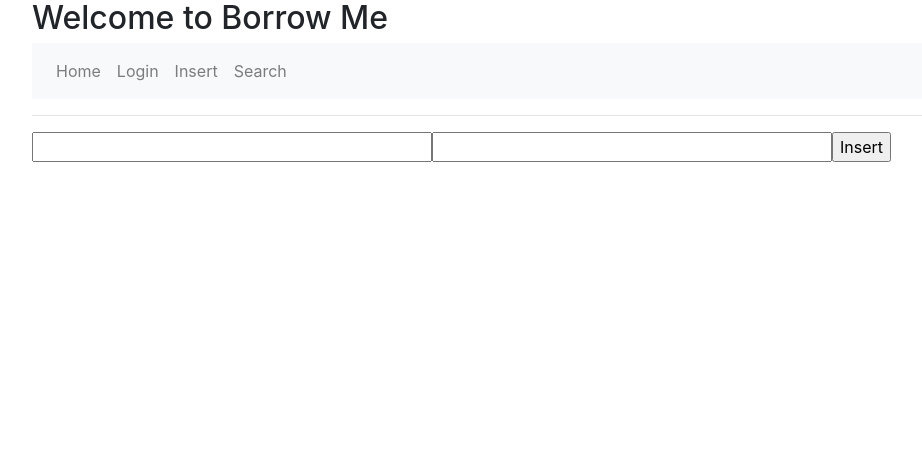
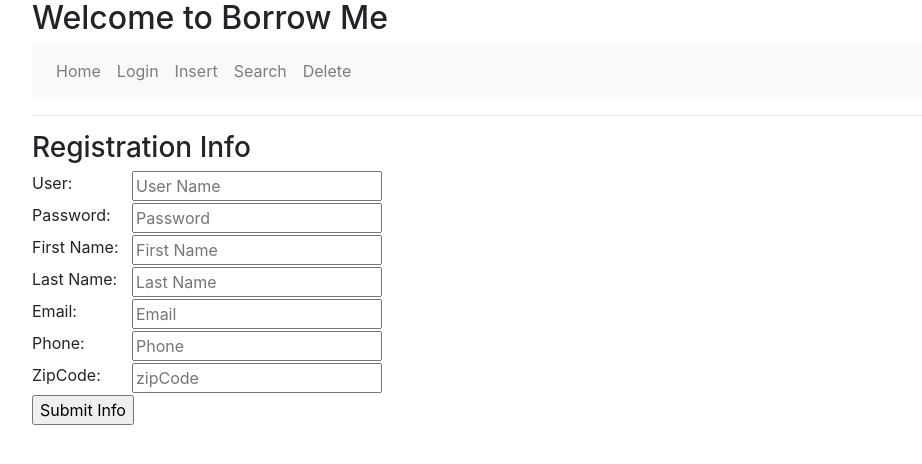
Before and after one commit to shikhar4/CS411_Project, a React (Create React App) app in the folder client/: page /insert in a window 1280 px wide. Shown: the top 464 px of the page, without its empty margins (53-975 px from the left). Built offline with nearby package versions, Linux system fonts and the light colour scheme.

Commit message:
insert delete functions

```diff
--- a/client/src/App.css
+++ b/client/src/App.css
@@ -4,10 +4,6 @@
   position: relative; left:-9px;
 }
 .Login_Page form {
-  /* margin-left: auto;
-  margin-right: auto;
-
-  max-width: 320px; */
   margin: 0;
   position: absolute;
   top: 50%;
@@ -16,6 +12,24 @@
   transform: translate(-50%, -50%)
 }
 
+.InputLabels{
+  display: inline-block;
+  float: left;
+  clear: left;
+  width: 100px;
+  text-align: left;
+}
+
+.submitInfoButton {
+  /* display: inline-block; */
+  float: left;
+  clear:left;
+
+}
+
 .Input{
-  width:400px;
+  width:250px;
+  float: left;
+  text-align:left;
+
 }
--- a/client/src/App.js
+++ b/client/src/App.js
@@ -8,6 +8,7 @@ import Home from './Home';
 import Login from './Login';
 import Insert from './Insert';
 import Search from './search';
+import Delete from './Delete';
 
 
 import ReactDOM from 'react-dom';
@@ -26,6 +27,7 @@ class App extends Component {
             <li><Link to={'/login'} className="nav-link">Login</Link></li>
             <li><Link to={'/insert'} className="nav-link">Insert</Link></li>
             <li><Link to={'/search'} className="nav-link">Search</Link></li>
+            <li><Link to={'/delete'} className="nav-link">Delete</Link></li>
           </ul>
           </nav>
           <hr />
@@ -34,6 +36,7 @@ class App extends Component {
               <Route path='/login' component={Login} />
               <Route path='/insert' component={Insert} />
               <Route path='/search' component={Search} />
+              <Route path='/Delete' component={Delete} />
           </Switch>
         </div>
       </Router>
--- /dev/null
+++ b/client/src/Delete.js
@@ -0,0 +1,45 @@
+import React, { Component } from 'react';
+import Axios from 'axios'
+
+class Delete extends Component{
+    constructor(props){
+        super(props)
+        this.state = {
+            userName : '',
+            productName:''
+        };
+        this.handleChange_userName = this.handleChange_userName.bind(this);
+        this.handleChange_productName = this.handleChange_productName.bind(this);
+
+        this.deleteEntry = this.deleteEntry.bind(this)
+    }
+
+    deleteEntry(){
+        Axios.post('http://localhost:3001/api/delete',
+        {user:this.state.userName, product:this.state.productName}).then(()=>{
+          alert('successful delete')
+        })
+        this.setState({ userName: ''});
+        this.setState({ productName: ''});
+    }
+
+    render(){
+        return(
+            <>
+            <h3>Delete Product</h3>
+            <label className = "InputLabels">User Name:</label><input type="text"  value = {this.state.userName} onChange={this.handleChange_userName} class = "Input" placeholder = "User Name" />
+            <label className = "InputLabels">Product:</label><input type="text"  value = {this.state.productName} onChange={this.handleChange_productName} class = "Input" placeholder = "Produt Name" />
+
+            <button className = "submitInfoButton" onClick={this.deleteEntry}>Delete Product</button>
+            </>
+        )
+    }
+
+    handleChange_userName(evt) {
+        this.setState({ userName: evt.target.value});
+     };
+     handleChange_productName(evt) {
+        this.setState({ productName: evt.target.value});
+     };
+}
+export default Delete;
--- a/client/src/Insert.js
+++ b/client/src/Insert.js
@@ -8,28 +8,57 @@ class Insert extends Component {
         super(props);
         this.state = {
             userId:'',
-            password:''
+            password:'',
+            firstName:'',
+            lastName:'',
+            email: '',
+            phoneNumber:'',
+            zipCode:''
         };
        this.handleChange_userid = this.handleChange_userid.bind(this);
        this.handleChange_password = this.handleChange_password.bind(this);
+       this.handleChange_firstName = this.handleChange_firstName.bind(this);
+       this.handleChange_lastName = this.handleChange_lastName.bind(this);
+       this.handleChange_email= this.handleChange_email.bind(this);
+       this.handleChange_phoneNumber= this.handleChange_phoneNumber.bind(this);
+       this.handleChange_zipCode= this.handleChange_zipCode.bind(this);
+
+
        this.submitUserId = this.submitUserId.bind(this);
     };
      submitUserId() {
         Axios.post('http://localhost:3001/api/insert',
-        {email:this.state.userId,password:this.state.password}).then(()=>{
+        {UserName:this.state.userId, password:this.state.password, FirstName:this.state.firstName, LastName:this.state.lastName, Email:this.state.email,
+        Phone:this.state.phoneNumber, Zip:this.state.zipCode}).then(()=>{
           alert('successful insert')
         })
+        this.setState({ userId: ''});
+        this.setState({ password: ''});
+        this.setState({ firstName: ''});
+        this.setState({ lastName: ''});
+        this.setState({ email: ''});
+        this.setState({ phoneNumber: ''});
+        this.setState({ zipCode: ''});
     }
 
   render() {
     return (
-<div>
-  <input type="text"  value = {this.state.userId} onChange={this.handleChange_userid} class = "Input" name="User's Item" placeholder={this.state.userId} aria-label="Recipient's username" />
-  <input type="text"  value = {this.state.password} onChange={this.handleChange_password} class = "Input" name="User's Item" placeholder={this.state.userId} aria-label="Recipient's username" />
-<button onClick={this.submitUserId}>Insert</button>
-</div>
+      <>
+      <h3>Registration Info</h3>
+      <div>
+        <label className = "InputLabels">User: </label><input type="text"  value = {this.state.userId} onChange={this.handleChange_userid} class = "Input" placeholder="User Name" />
+        <label className = "InputLabels">Password:</label><input type="password"  value = {this.state.password} onChange={this.handleChange_password} class = "Input" placeholder = "Password" />
+        <label className = "InputLabels">First Name:</label><input type="text"  value = {this.state.firstName} onChange={this.handleChange_firstName} class = "Input" placeholder = "First Name" />
+        <label className = "InputLabels">Last Name:</label><input type="text"  value = {this.state.lastName} onChange={this.handleChange_lastName} class = "Input" placeholder = "Last Name" />
+        <label className = "InputLabels">Email:</label><input type="text"  value = {this.state.email} onChange={this.handleChange_email} class = "Input" placeholder = "Email" />
+        <label className = "InputLabels">Phone:</label><input type="text"  value = {this.state.phoneNumber} onChange={this.handleChange_phoneNumber} class = "Input" placeholder = "Phone" />
+        <label className = "InputLabels">ZipCode:</label><input type="text"  value = {this.state.zipCode} onChange={this.handleChange_zipCode} class = "Input" placeholder = "zipCode" />
+      </div>
 
-     )};
+      <button className = "submitInfoButton" onClick={this.submitUserId}>Submit Info</button>
+      </>
+
+  )};
 
  handleChange_userid(evt) {
     this.setState({ userId: evt.target.value});
@@ -37,6 +66,21 @@ class Insert extends Component {
  handleChange_password(evt) {
     this.setState({ password: evt.target.value});
  };
+ handleChange_firstName(evt) {
+  this.setState({ firstName: evt.target.value});
+};
+handleChange_lastName(evt) {
+  this.setState({ lastName: evt.target.value});
+};
+handleChange_email(evt) {
+  this.setState({ email: evt.target.value});
+};
+handleChange_phoneNumber(evt) {
+  this.setState({ phoneNumber: evt.target.value});
+};
+handleChange_zipCode(evt) {
+  this.setState({ zipCode: evt.target.value});
+};
 
 }
 
```
Also changed, not shown: 1 other file (tests, documents, lock files or other folders).
